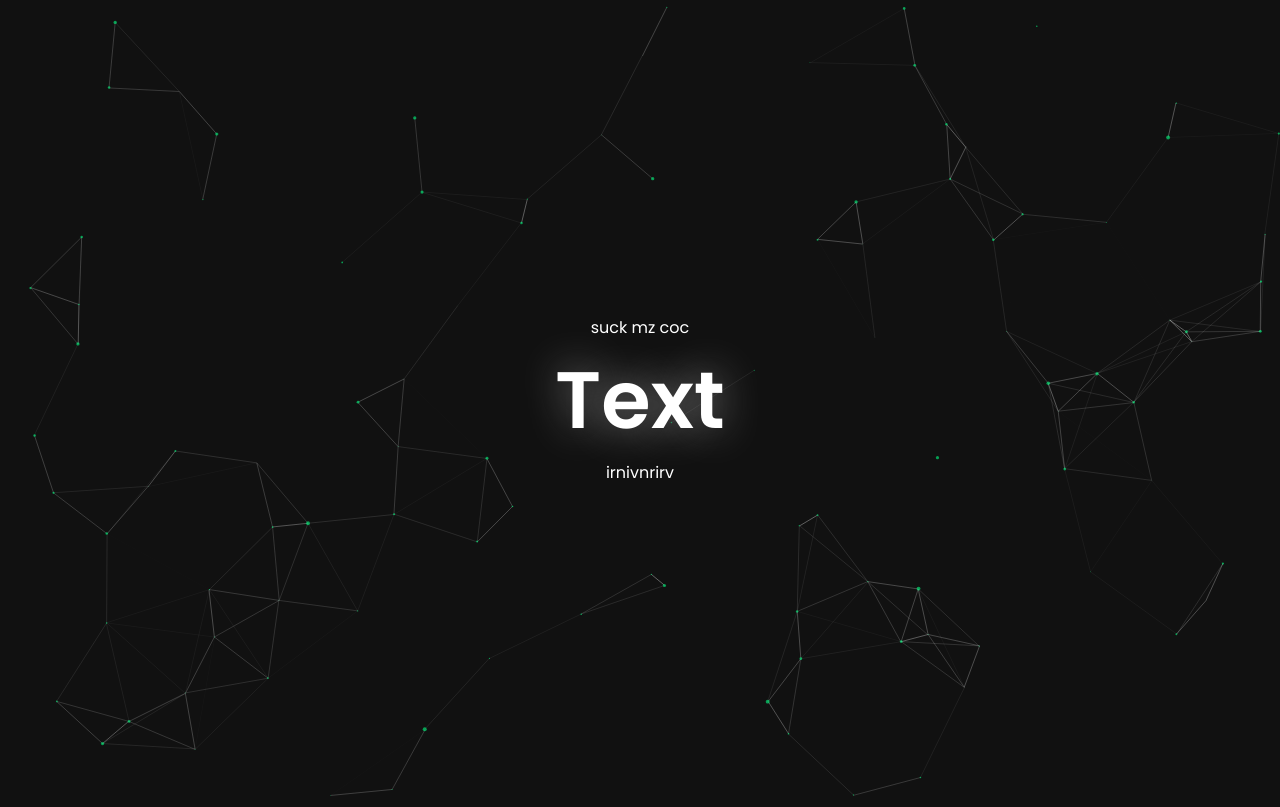
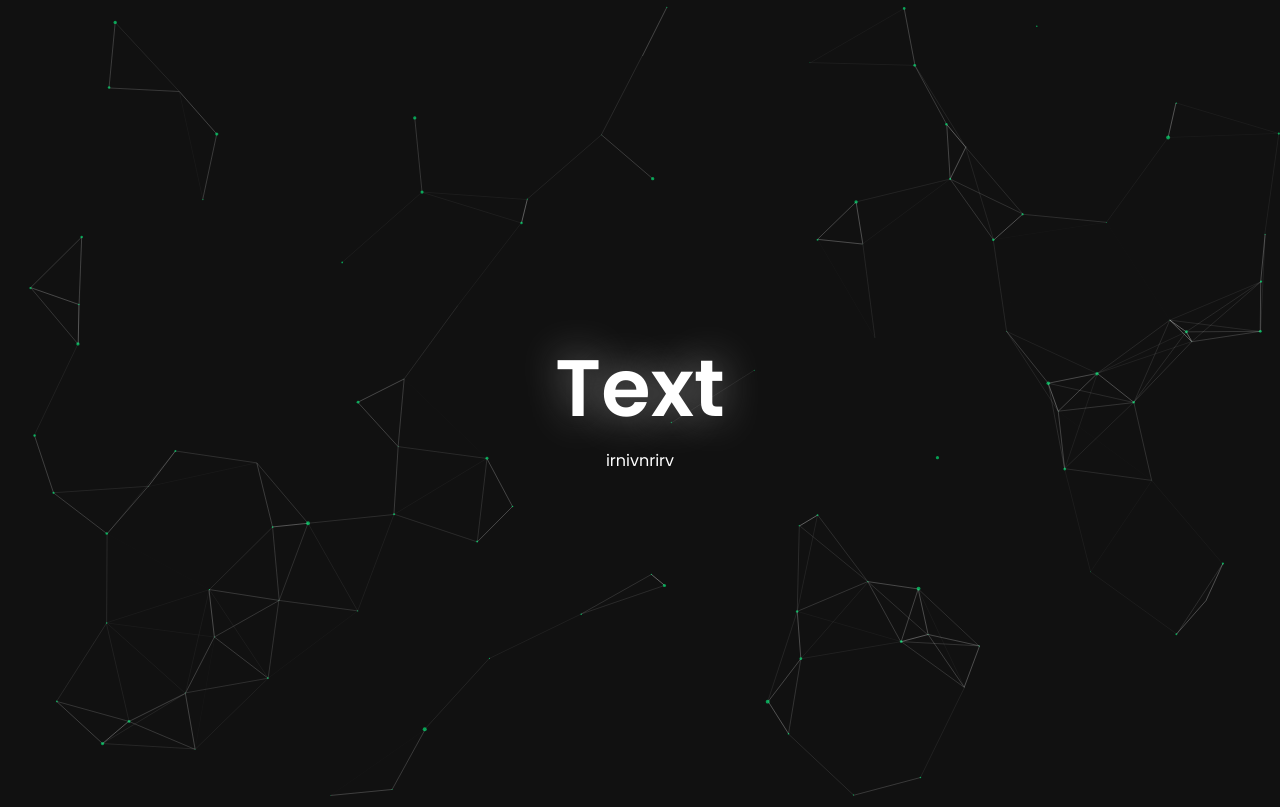
Before and after one commit to ocelotko/ocelotko.github.io, a plain HTML site: page index.html in a window 1280 px wide. Drawn offline with Linux system fonts and the light colour scheme.

Commit message:
Text Edit

```diff
--- a/index.html
+++ b/index.html
@@ -8,7 +8,6 @@
     <body>
         <div id="particles-js"></div>
         <div class="banner-text">
-            <p>suck mz coc</p>
             <h1>Text</h1>
             <p>irnivnrirv</p>
         </div>
```
